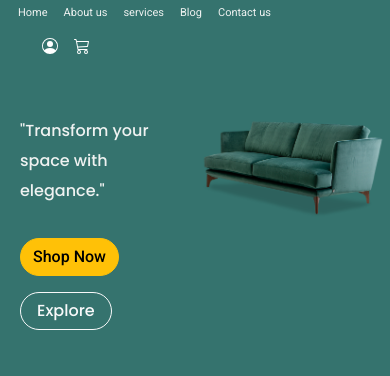
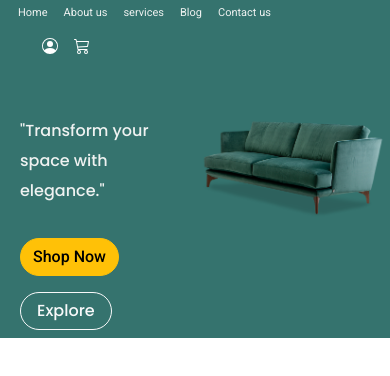
Before and after one commit to khaledShadid07/furniture, a plain HTML site: page index.html in a window 390 px wide. Shown: the part 74-450 px from the top of the page. Drawn offline with nearby package versions, Linux system fonts and the light colour scheme.

Commit message:
edit responsive header

```diff
--- a/index.css
+++ b/index.css
@@ -11,7 +11,7 @@ p{font-family: roboto;}
 a{text-decoration: none;font-family: roboto;color: var(--white);}
 
 /* header */
-header{display: flex;flex-direction: column;width: 100vw;height: 100vh;background-color: var(--green);}
+header{display: flex;flex-direction: column;width: 100vw;background-color: var(--green);}
 nav{display: flex;align-items: center;justify-content: space-between;padding: 10px;flex-wrap: wrap;}
 
 div a {text-decoration: none;font-family: roboto;color: var(--white);font-weight: 400;}
```
